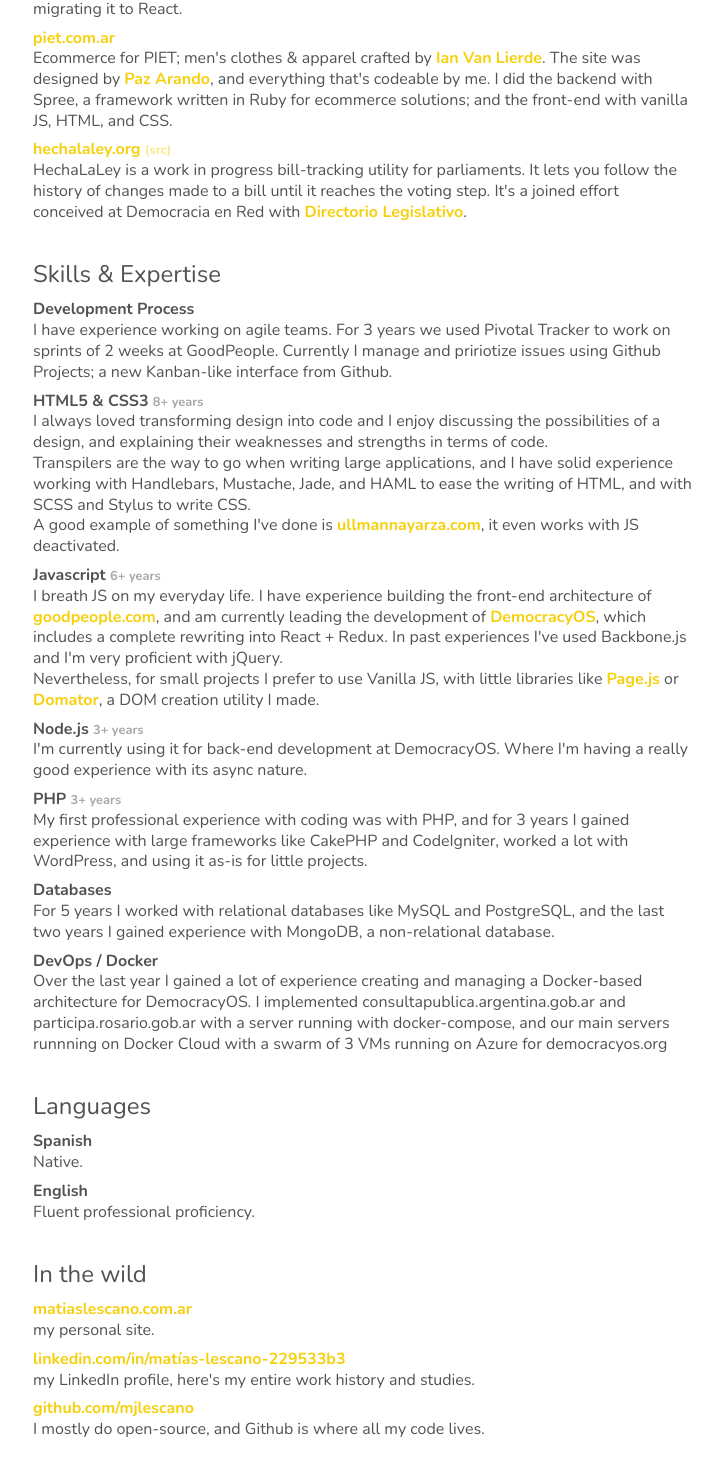
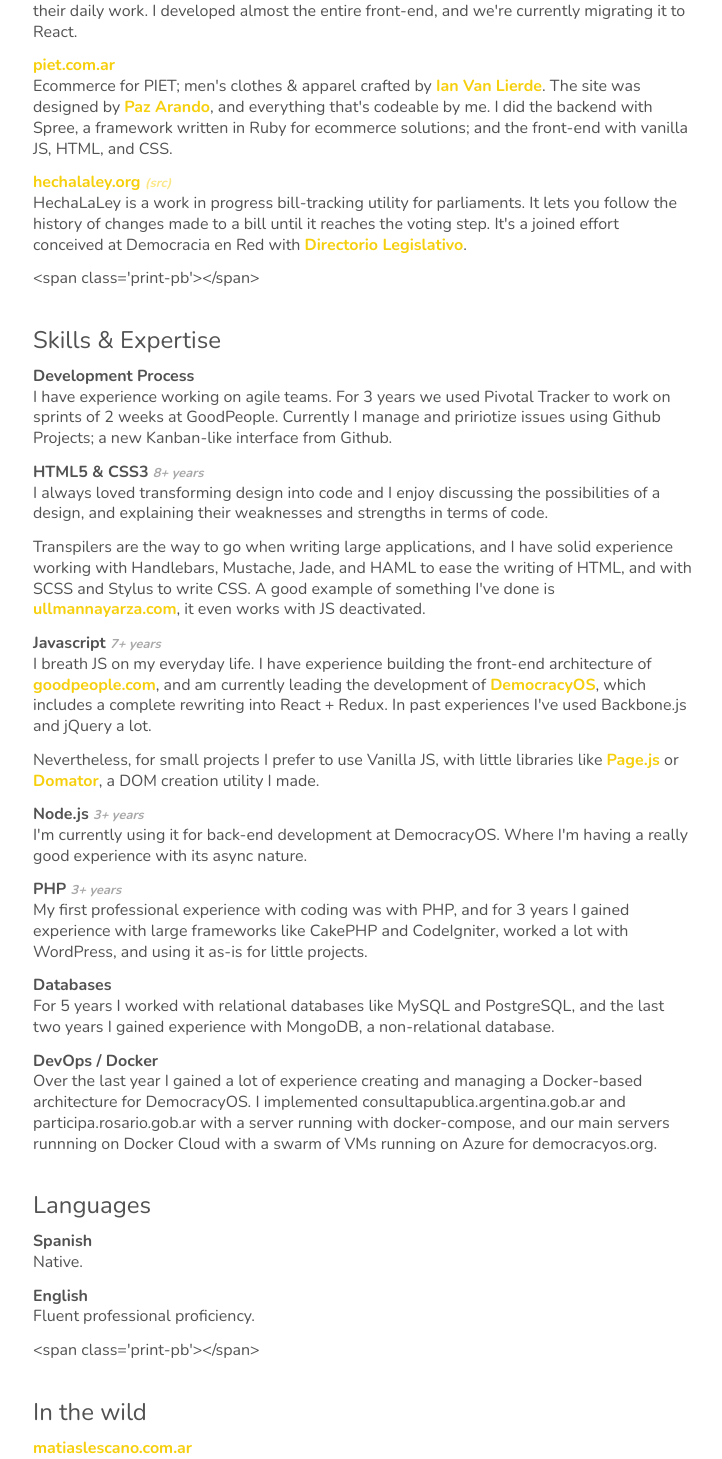
Before and after one commit to mjlescano/matiaslescano.com.ar, a Next.js app: page /cv in a window 1280 px wide. Shown: the part 660-2119 px from the top of the page, without its empty margins (277-999 px from the left). Built offline with nearby package versions, Linux system fonts and the light colour scheme.

Commit message:
update cv

```diff
--- /dev/null
+++ b/components/Markdown.js
@@ -0,0 +1,20 @@
+import ReactMarkdown from 'react-markdown'
+import stripIndent from 'strip-indent'
+
+export default ({ children }) => (
+  <div className='markdown'>
+    {parse(children)}
+  </div>
+)
+
+function parse (child) {
+  if (Array.isArray(child)) return child.map(parse)
+
+  if (typeof child === 'object') return child
+
+  if (typeof child !== 'string') {
+    throw new Error('Child should be a parseable markdown string.')
+  }
+
+  return <ReactMarkdown source={stripIndent(child)} />
+}
--- a/package.json
+++ b/package.json
@@ -8,7 +8,9 @@
   "dependencies": {
     "next": "~2.1.1",
     "react": "^15.4.2",
-    "react-dom": "^15.4.2"
+    "react-dom": "^15.4.2",
+    "react-markdown": "^2.4.6",
+    "strip-indent": "^2.0.0"
   },
   "scripts": {
     "dev": "next",
--- a/pages/cv.js
+++ b/pages/cv.js
@@ -1,6 +1,6 @@
 import Head from 'next/head'
-import Link from 'next/link'
 import Title from '../components/Title'
+import Markdown from '../components/Markdown'
 
 export default () => (
   <main className='container'>
@@ -40,12 +40,6 @@
         max-width: 680px;
       }
 
-      @media all and (min-width: 996px) {
-        .tabbed {
-          padding-left: 83px;
-        }
-      }
-
       img {
         max-width: 100%;
       }
@@ -56,9 +50,11 @@
         text-decoration: none;
         font-weight: bold;
         color: #f6cf0d;
+        hyphens: initial;
       }
 
       h1 {
+        margin: 0 0 .1em;
         font-size: 2em;
         line-height: 1.4;
       }
@@ -77,7 +73,20 @@
         line-height: 1.3;
       }
 
-      sub {
+      h4 {
+        margin-top: .5em;
+        font-size: 20px;
+        line-height: 1.4;
+      }
+
+      h5 {
+        margin-top: 0;
+        margin-bottom: 1.5em;
+        line-height: .9;
+        font-size: 1em;
+      }
+
+      h3 em {
         font-size: .8em;
         opacity: .5;
         vertical-align: inherit;
@@ -88,13 +97,9 @@
       }
 
       p {
-        margin: 0;
+        hyphens: auto;
+        margin: 0 0 .8em;
         font-size: 16px;
-        line-height: 1.3;
-      }
-
-      p.lead {
-        font-size: 20px;
         line-height: 1.3;
       }
 
@@ -108,103 +113,94 @@
         }
       }
     `}</style>
+    <Markdown>{`
+      Matías Lescano
+      ===
 
-    <style jsx>{`
-      .email {
-        margin-top: 0;
-        line-height: .9;
-      }
+      ##### _matiasj.lescano@gmail.com_
 
-      .contact :global(a) {
-        margin-right: .8em;
-      }
-    `}</style>
+      Hi! I'm Matías Lescano, Senior Javascript Engineer from Buenos Aires, Argentina.
 
-    <h1>Matías Lescano</h1>
-    <p className='email'>
-      matiasj.lescano@gmail.com
-    </p>
+      I do everything with a hands-on driven mind, and love to take  oportunities to resolve new challenges. My experience working with frontend and backend technologies allows me to deliver complete solutions, with clean design and attention to detail.
 
-    <br />
+      I really love coding open source and keep adding some UX knowledge to my skills.
 
-    <p className='lead'>Hi! I'm Matías Lescano, Sr. Full Stack Developer from Buenos Aires, Argentina.</p>
+      ## Work
 
-    <h2>Work</h2>
-    <p>
-      I'm currently working as <strong>Technical Lead</strong> at <Link href='https://democraciaenred.org/en' rel='noopener nofollow'><a><strong>Democracia en Red</strong></a></Link>, since march 2015. We strive to improve citizens&#39; participation with local governments using open source tech.
-    </p>
+      I'm currently working as **Technical Lead** at [**Democracia en Red**](https://democraciaenred.org/en), since march 2015. We strive to improve citizens' participation with local governments using open source tech.
 
-    <br />
+      Our core project is [**DemocracyOS**](https://github.com/DemocracyOS/democracyos), an open source, free software, citizen participation platform, where you can debate and vote political proposals. We've been through [**YCombinator**](https://www.fastcompany.com/3043388/the-y-combinator-chronicles/why-y-combinator-funded-a-radical-political-party-in-argentina), and after that, we implemented it with the Argentine Government at [**consultapublica.argentina.gob.ar**](https://consultapublica.argentina.gob.ar) as a debate platform for new legislation. And, with the city of Rosario's Government on [**participa.rosario.gob.ar**](https://participa.rosario.gob.ar) to let the people vote citizen-written projects that will be part of the annual budget.
 
-    <p>Our core project is <Link href='https://github.com/DemocracyOS/democracyos' rel='noopener nofollow'><a><strong>DemocracyOS</strong></a></Link>, an open-source citizen participation platform, where you can debate and vote political proposals.</p>
-    <p>Thanks to our work with DemocracyOS we've been through <Link href='https://www.fastcompany.com/3043388/the-y-combinator-chronicles/why-y-combinator-funded-a-radical-political-party-in-argentina' rel='noopener nofollow'><a><strong>YCombinator</strong></a></Link> and are backed by many international philanthropic organizations like Avina, Open Society Foundations, the World Justice Project, among others.</p>
-    <p>The platform has been used by the Argentine Government on <Link href='https://consultapublica.argentina.gob.ar' rel='noopener nofollow'><a><strong>consultapublica.argentina.gob.ar</strong></a></Link> as a debate platform for new legislation, and by the city of Rosario Government on <Link href='https://participa.rosario.gob.ar' rel='noopener nofollow'><a><strong>participa.rosario.gob.ar</strong></a></Link> to vote citizen-written projects that will be part of the annual budget.</p>
+      ## Side-projects
 
-    <h2>Side-projects</h2>
+      ### [civicstack.org](http://www.civicstack.org/) [_(src)_](https://github.com/CivicStack/civicstack)
 
-    <h3><Link href='http://www.civicstack.org/' rel='noopener nofollow'><a>civicstack.org</a></Link> <sub><Link href='https://github.com/CivicStack/civicstack' rel='noopener nofollow'><a>&#40;src&#41;</a></Link></sub></h3>
-    <p>CivicStack is the place to discover and share civic open source tools. Its goal is to provide easy access of civic digital tools to organizations, activists and governments so that they can innovate in their daily work. I developed almost the entire front-end, and we're currently migrating it to React.</p>
-    <h3><Link href='http://piet.com.ar' rel='noopener nofollow'><a>piet.com.ar</a></Link></h3>
-    <p>Ecommerce for PIET; men&#39;s clothes & apparel crafted by <Link href='https://linkedin.com/in/ian-van-lierde-0b231256' rel='noopener nofollow'><a>Ian Van Lierde</a></Link>. The site was designed by <Link href='https://pazarando.com.ar/' rel='noopener nofollow'><a>Paz Arando</a></Link>, and everything that's codeable by me. I did the backend with Spree, a framework written in Ruby for ecommerce solutions; and the front-end with vanilla JS, HTML, and CSS.</p>
-    <h3><Link href='https://hechalaley.org' rel='noopener nofollow'><a>hechalaley.org</a></Link> <sub><Link href='https://github.com/DemocraciaEnRed/billtracker' rel='noopener nofollow'><a>&#40;src&#41;</a></Link></sub></h3>
-    <p>HechaLaLey is a work in progress bill-tracking utility for parliaments. It lets you follow the history of changes made to a bill until it reaches the voting step. It&#39;s a joined effort conceived at Democracia en Red with <Link href='http://en.directoriolegislativo.org' rel='noopener nofollow'><a>Directorio Legislativo</a></Link>.</p>
+      CivicStack is the place to discover and share civic open source tools. Its goal is to provide easy access of tools to organizations, activists and governments so that they can innovate in their daily work. I developed almost the entire front-end, and we're currently migrating it to React.
 
-    <h2 className='print-pb'>Skills & Expertise</h2>
+      ### [piet.com.ar](http://piet.com.ar)
 
-    <h3>Development Process</h3>
-    <p>I have experience working on agile teams. For 3 years we used Pivotal Tracker to work on sprints of 2 weeks at GoodPeople. Currently I manage and pririotize issues using Github Projects; a new Kanban-like interface from Github.</p>
+      Ecommerce for PIET; men's clothes & apparel crafted by [Ian Van Lierde](https://linkedin.com/in/ian-van-lierde-0b231256). The site was designed by [Paz Arando](https://pazarando.com.ar/), and everything that's codeable by me. I did the backend with Spree, a framework written in Ruby for ecommerce solutions; and the front-end with vanilla JS, HTML, and CSS.
 
-    <h3>HTML5 & CSS3 <sub>8+ years</sub></h3>
-    <p>I always loved transforming design into code and I enjoy discussing the possibilities of a design, and explaining their weaknesses and strengths in terms of code.</p>
-    <p>Transpilers are the way to go when writing large applications, and I have solid experience working with Handlebars, Mustache, Jade, and HAML to ease the writing of HTML, and with SCSS and Stylus to write CSS.</p>
-    <p>A good example of something I've done is <Link href='http://ullmannayarza.com' rel='noopener nofollow'><a>ullmannayarza.com</a></Link>, it even works with JS deactivated.</p>
+      ### [hechalaley.org](https://hechalaley.org) [_(src)_](https://github.com/CivicStack/civicstack)
 
-    <h3>Javascript <sub>6+ years</sub></h3>
-    <p>I breath JS on my everyday life. I have experience building the front-end architecture of <Link href='http://goodpeople.com' rel='noopener nofollow'><a>goodpeople.com</a></Link>, and am currently leading the development of <Link href='https://github.com/DemocracyOS/democracyos' rel='noopener nofollow'><a>DemocracyOS</a></Link>, which includes a complete rewriting into React + Redux. In past experiences I&#39;ve used Backbone.js and I'm very proficient with jQuery.</p>
-    <p>Nevertheless, for small projects I prefer to use Vanilla JS, with little libraries like <Link href='https://visionmedia.github.io/page.js/' rel='noopener nofollow'><a>Page.js</a></Link> or <Link href='https://github.com/mjlescano/domator' rel='noopener nofollow'><a>Domator</a></Link>, a DOM creation utility I made.</p>
+      HechaLaLey is a work in progress bill-tracking utility for parliaments. It lets you follow the history of changes made to a bill until it reaches the voting step. It's a joined effort conceived at Democracia en Red with [Directorio Legislativo](http://en.directoriolegislativo.org).
 
-    <h3>Node.js <sub>3+ years</sub></h3>
-    <p>I'm currently using it for back-end development at DemocracyOS. Where I&#39;m having a really good experience with its async nature.</p>
+      <span class='print-pb'></span>
 
-    <h3>PHP <sub>3+ years</sub></h3>
-    <p>My first professional experience with coding was with PHP, and for 3 years I gained experience with large frameworks like CakePHP and CodeIgniter, worked a lot with WordPress, and using it as-is for little projects.</p>
+      ## Skills & Expertise
 
-    <h3>Databases</h3>
-    <p>For 5 years I worked with relational databases like MySQL and PostgreSQL, and the last two years I gained experience with MongoDB, a non-relational database.</p>
+      ### Development Process
 
-    <h3>DevOps / Docker</h3>
-    <p>Over the last year I gained a lot of experience creating and managing a Docker-based architecture for DemocracyOS. I implemented consultapublica.argentina.gob.ar and participa.rosario.gob.ar with a server running with docker-compose, and our main servers runnning on Docker Cloud with a swarm of 3 VMs running on Azure for democracyos.org</p>
+      I have experience working on agile teams. For 3 years we used Pivotal Tracker to work on sprints of 2 weeks at GoodPeople. Currently I manage and pririotize issues using Github Projects; a new Kanban-like interface from Github.
 
-    <h2>Languages</h2>
-    <h3>Spanish</h3>
-    <p>Native.</p>
-    <h3>English</h3>
-    <p>Fluent professional proficiency.</p>
+      ### HTML5 & CSS3 _8+ years_
 
-    <h2 className='print-pb'>In the wild</h2>
-    <div className='contact'>
-      <h3>
-        <Link href='https://matiaslescano.com.ar'><a>
-          matiaslescano.com.ar
-        </a></Link>
-      </h3>
-      <p>my personal site.</p>
-      <h3>
-        <Link
-          href='https://ar.linkedin.com/in/matías-lescano-229533b3'
-          rel='noopener nofollow'><a>
-          linkedin.com/in/matías-lescano-229533b3
-        </a></Link>
-      </h3>
-      <p>my LinkedIn profile, here's my entire work history and studies. </p>
-      <h3>
-        <Link
-          href='https://github.com/mjlescano'
-          rel='noopener nofollow'><a>
-          github.com/mjlescano
-        </a></Link>
-      </h3>
-      <p>I mostly do open-source, and Github is where all my code lives.</p>
-    </div>
+      I always loved transforming design into code and I enjoy discussing the possibilities of a design, and explaining their weaknesses and strengths in terms of code.
+
+      Transpilers are the way to go when writing large applications, and I have solid experience working with Handlebars, Mustache, Jade, and HAML to ease the writing of HTML, and with SCSS and Stylus to write CSS. A good example of something I've done is [ullmannayarza.com](http://ullmannayarza.com), it even works with JS deactivated.
+
+      ### Javascript _7+ years_
+
+      I breath JS on my everyday life. I have experience building the front-end architecture of [goodpeople.com](https://goodpeople.com), and am currently leading the development of [DemocracyOS](https://github.com/DemocracyOS/democracyos), which includes a complete rewriting into React + Redux. In past experiences I've used Backbone.js and jQuery a lot.
+
+      Nevertheless, for small projects I prefer to use Vanilla JS, with little libraries like [Page.js](https://visionmedia.github.io/page.js/) or [Domator](https://github.com/mjlescano/domator), a DOM creation utility I made.
+
+      ### Node.js _3+ years_
+
+      I'm currently using it for back-end development at DemocracyOS. Where I'm having a really good experience with its async nature.
+
+      ### PHP _3+ years_
+
+      My first professional experience with coding was with PHP, and for 3 years I gained experience with large frameworks like CakePHP and CodeIgniter, worked a lot with WordPress, and using it as-is for little projects.
+
+      ### Databases
+
+      For 5 years I worked with relational databases like MySQL and PostgreSQL, and the last two years I gained experience with MongoDB, a non-relational database.
+
+      ### DevOps / Docker
+
+      Over the last year I gained a lot of experience creating and managing a Docker-based architecture for DemocracyOS. I implemented consultapublica.argentina.gob.ar and participa.rosario.gob.ar with a server running with docker-compose, and our main servers runnning on Docker Cloud with a swarm of VMs running on Azure for democracyos.org.
+
+      ## Languages
+
+      ### Spanish
+      Native.
+
+      ### English
+      Fluent professional proficiency.
+
+      <span class='print-pb'></span>
+
+      ## In the wild
+
+      ### [matiaslescano.com.ar](https://matiaslescano.com.ar)
+      my personal site.
+
+      ### [linkedin.com/in/matías-lescano-229533b3](https://ar.linkedin.com/in/matías-lescano-229533b3)
+      my LinkedIn profile, here's my entire work history and studies.
+
+      ### [github.com/mjlescano](https://github.com/mjlescano)
+      I mostly do open source, and Github is where all my code lives.
+    `}</Markdown>
   </main>
 )
```
Also changed, not shown: components/Layout.js (+12 -3 lines), 1 other file (tests, documents, lock files or other folders).
